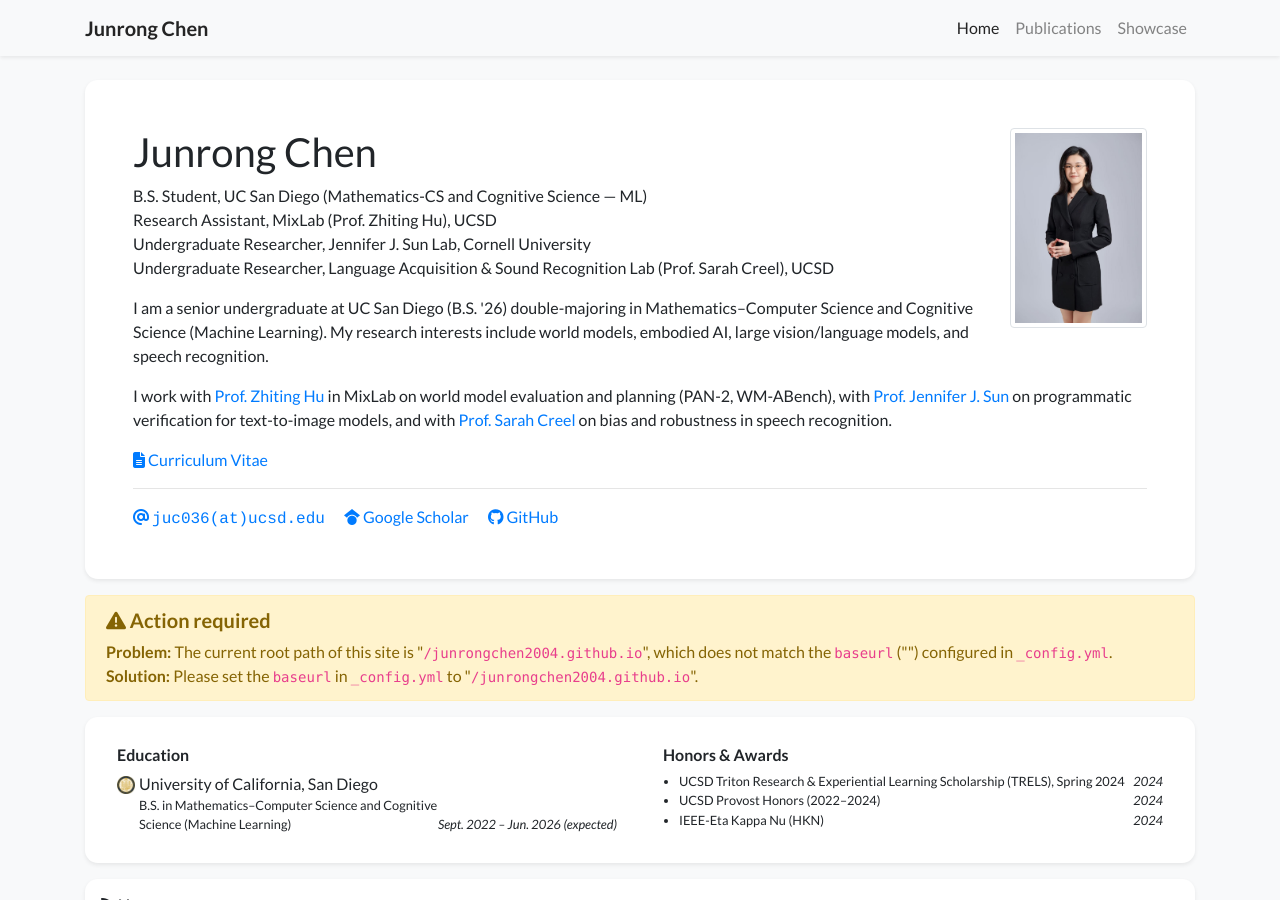
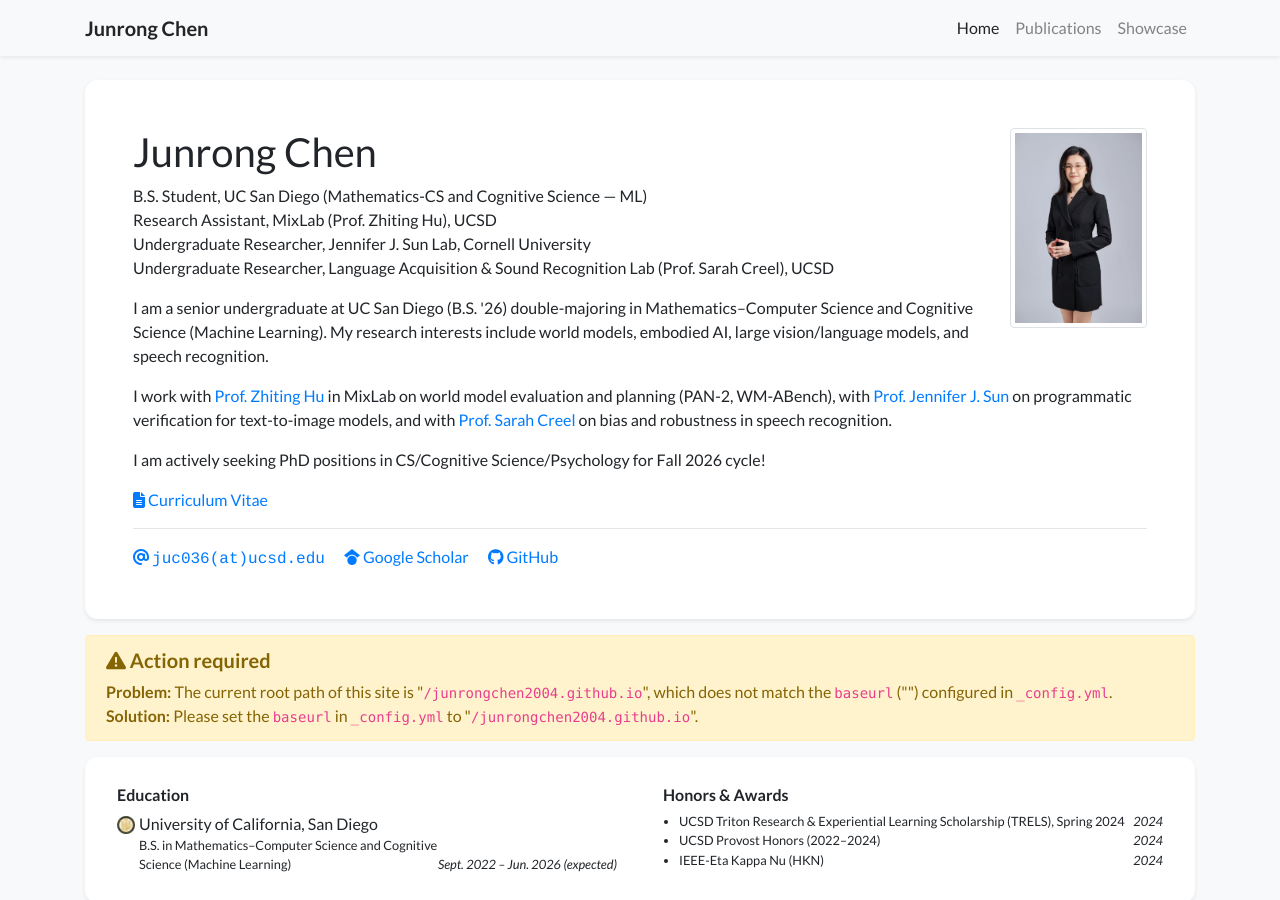
Before and after one commit to JunrongChen2004/junrongchen2004.github.io, a Jekyll site: the page built from index.html, in a window 1280 px wide and 900 px high. Built offline with Jekyll 4.4.1, drawn with Linux system fonts in a browser that asks for light colours; nearby versions of some CDN libraries; a style sheet for code colours, icons or effects is not loaded.

Commit message:
Update profile.yml

```diff
--- a/_data/profile.yml
+++ b/_data/profile.yml
@@ -33,6 +33,8 @@ short_bio: >-
     on programmatic verification for text-to-image models, and with
     <a href="https://creel-lab.ucsd.edu/" target="_blank">Prof. Sarah Creel</a> on bias and robustness in speech recognition.
   </p>
+  <p>
+    I am actively seeking PhD positions in CS/Cognitive Science/Psychology for Fall 2026 cycle!
 
 portrait_url: /assets/images/photos/portrait.jpg
 # portrait_caption: >-
```
